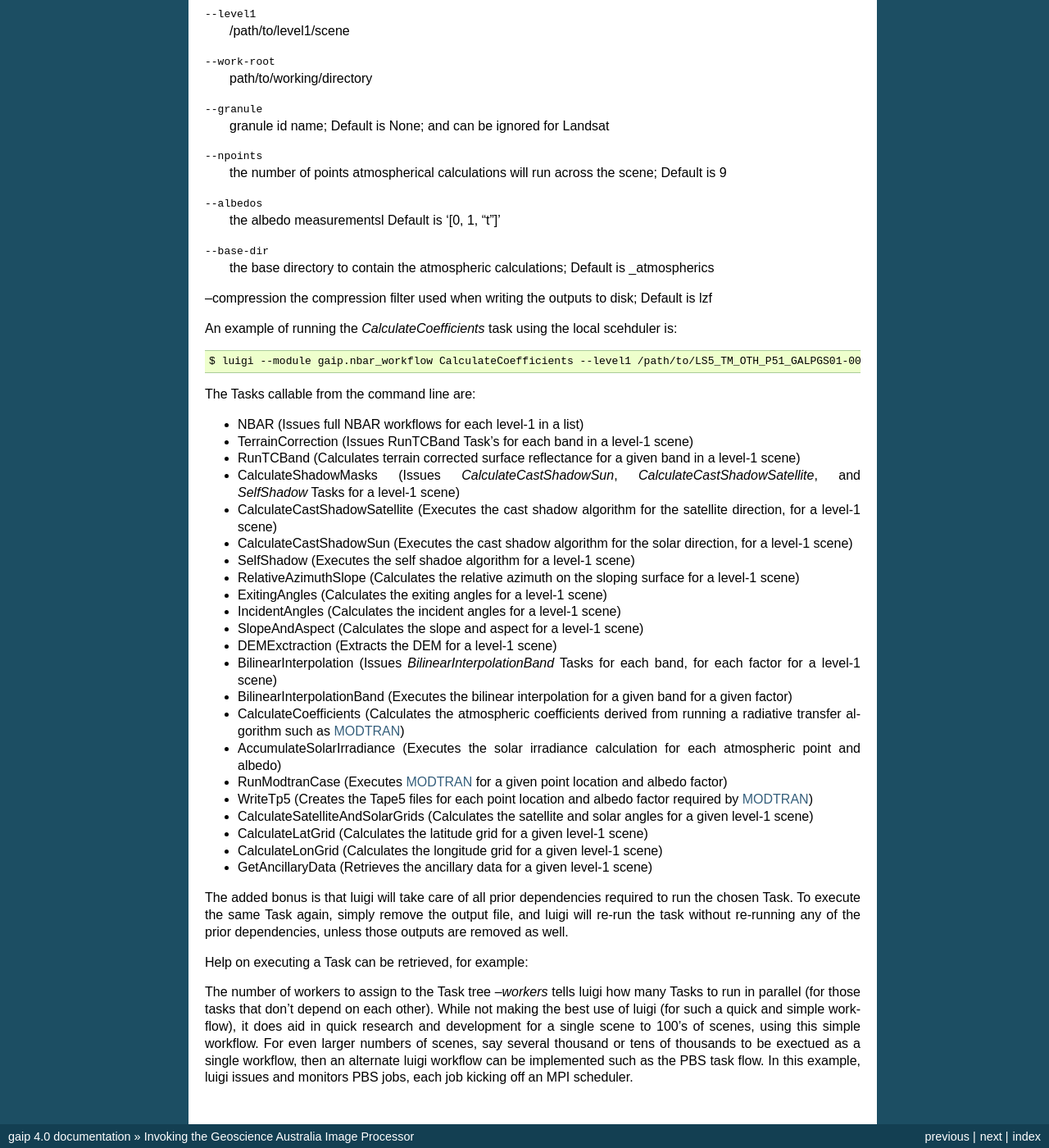
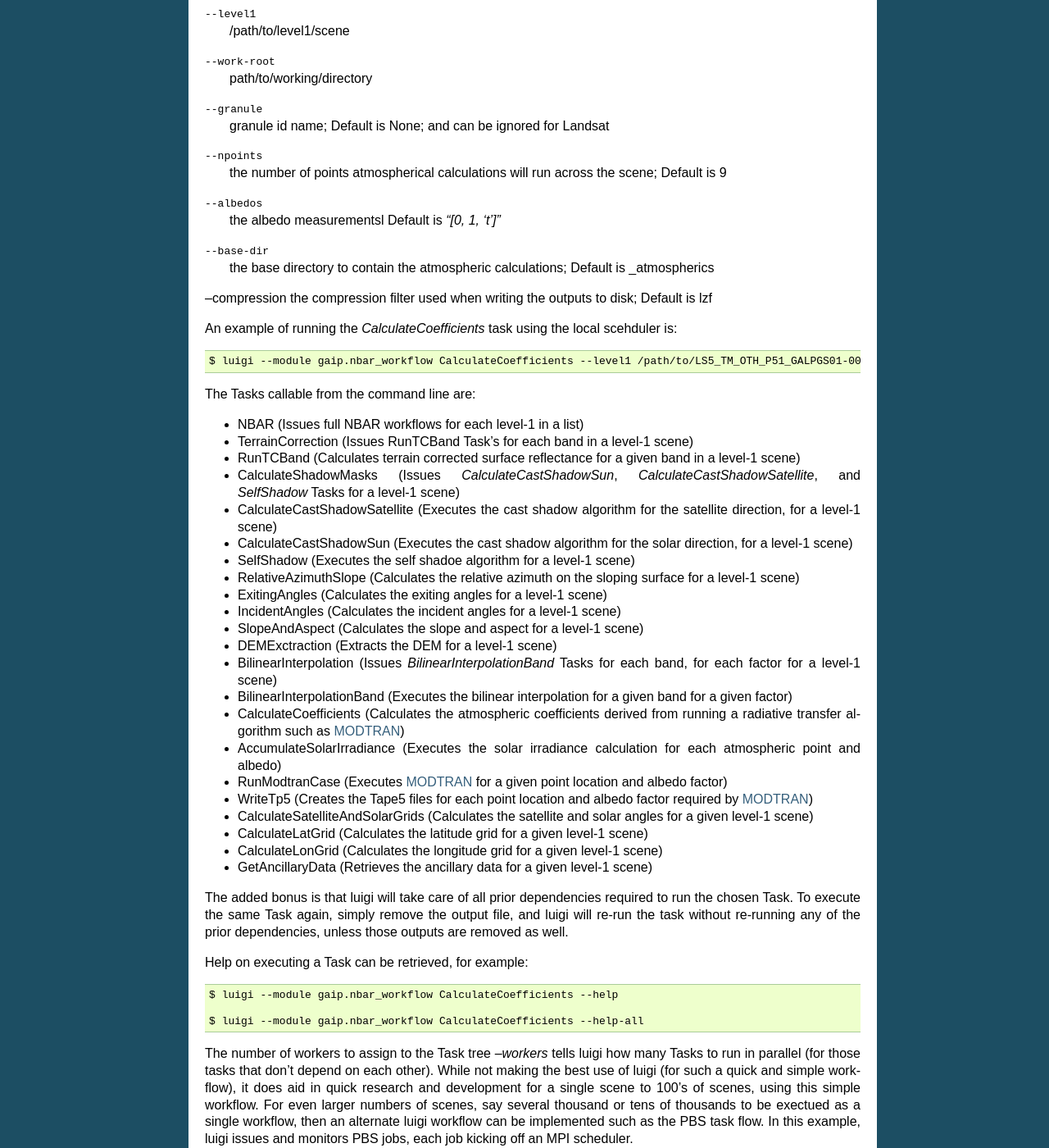
Before and after one commit to GeoscienceAustralia/wagl, a Sphinx documentation site: the page built from docs/source/invoking.rst, in a window 1280 px wide and 1400 px high, scrolled down 429 px. Shown: the whole window at 82% size. Built offline with Sphinx 7.4.7, drawn with Linux system fonts in a browser that asks for light colours; pages that are not in the unit, such as notebooks, are missing from menus.

Commit message:
Formatting.

```diff
--- a/docs/source/invoking.rst
+++ b/docs/source/invoking.rst
@@ -18,20 +18,20 @@
 
    $ luigi --module gaip.nbar_workflow NBAR --level1-csv scenes.txt --output-directory /some/path --workers 4
 
-Luigi will then execute, and manage, the entire NBAR workflow for every Level-1 scene listed in `scenes.txt`.
+Luigi will then execute, and manage, the entire NBAR workflow for every Level-1 scene listed in *scenes.txt*.
 
-If however, you want to run just a specific part of the workflow, say for example `CalculateCoefficients`, then you would need to
+If however, you want to run just a specific part of the workflow, say for example *CalculateCoefficients*, then you would need to
 specify the following arguments:
 
 --level1      /path/to/level1/scene
 --work-root   path/to/working/directory
 --granule     granule id name; Default is None; and can be ignored for Landsat
 --npoints     the number of points atmospherical calculations will run across the scene; Default is 9
---albedos     the albedo measurementsl Default is '[0, 1, "t"]'
+--albedos     the albedo measurementsl Default is *"[0, 1, 't']"*
 --base-dir    the base directory to contain the atmospheric calculations; Default is _atmospherics
 --compression the compression filter used when writing the outputs to disk; Default is lzf
 
-An example of running the `CalculateCoefficients` task using the local scehduler is:
+An example of running the *CalculateCoefficients* task using the local scehduler is:
 
 .. code-block:: bash
 
@@ -42,7 +42,7 @@
 * NBAR (Issues full NBAR workflows for each level-1 in a list)
 * TerrainCorrection (Issues RunTCBand Task's for each band in a level-1 scene)
 * RunTCBand (Calculates terrain corrected surface reflectance for a given band in a level-1 scene)
-* CalculateShadowMasks (Issues `CalculateCastShadowSun`, `CalculateCastShadowSatellite`, and `SelfShadow` Tasks for a level-1 scene)
+* CalculateShadowMasks (Issues *CalculateCastShadowSun*, *CalculateCastShadowSatellite*, and *SelfShadow* Tasks for a level-1 scene)
 * CalculateCastShadowSatellite (Executes the cast shadow algorithm for the satellite direction, for a level-1 scene)
 * CalculateCastShadowSun (Executes the cast shadow algorithm for the solar direction, for a level-1 scene)
 * SelfShadow (Executes the self shadoe algorithm for a level-1 scene)
@@ -51,7 +51,7 @@
 * IncidentAngles (Calculates the incident angles for a level-1 scene)
 * SlopeAndAspect (Calculates the slope and aspect for a level-1 scene)
 * DEMExctraction (Extracts the DEM for a level-1 scene)
-* BilinearInterpolation (Issues `BilinearInterpolationBand` Tasks for each band, for each factor for a level-1 scene)
+* BilinearInterpolation (Issues *BilinearInterpolationBand* Tasks for each band, for each factor for a level-1 scene)
 * BilinearInterpolationBand (Executes the bilinear interpolation for a given band for a given factor)
 * CalculateCoefficients (Calculates the atmospheric coefficients derived from running a radiative transfer algorithm such as `MODTRAN <http://modtran.spectral.com/>`_)
 * AccumulateSolarIrradiance (Executes the solar irradiance calculation for each atmospheric point and albedo)
@@ -68,11 +68,12 @@
 Help on executing a Task can be retrieved, for example:
 
 .. code-block:: bash
+
    $ luigi --module gaip.nbar_workflow CalculateCoefficients --help
 
    $ luigi --module gaip.nbar_workflow CalculateCoefficients --help-all
 
-The number of workers to assign to the Task tree `--workers` tells luigi how many Tasks to run in parallel (for those tasks that don't depend on each other).
+The number of workers to assign to the Task tree *--workers* tells luigi how many Tasks to run in parallel (for those tasks that don't depend on each other).
 While not making the best use of luigi (for such a quick and simple workflow), it does aid in quick research and development for a single scene to 100's of scenes,
 using this simple workflow.
 For even larger numbers of scenes, say several thousand or tens of thousands to be exectued as a single workflow, then an alternate luigi workflow can be implemented
```
